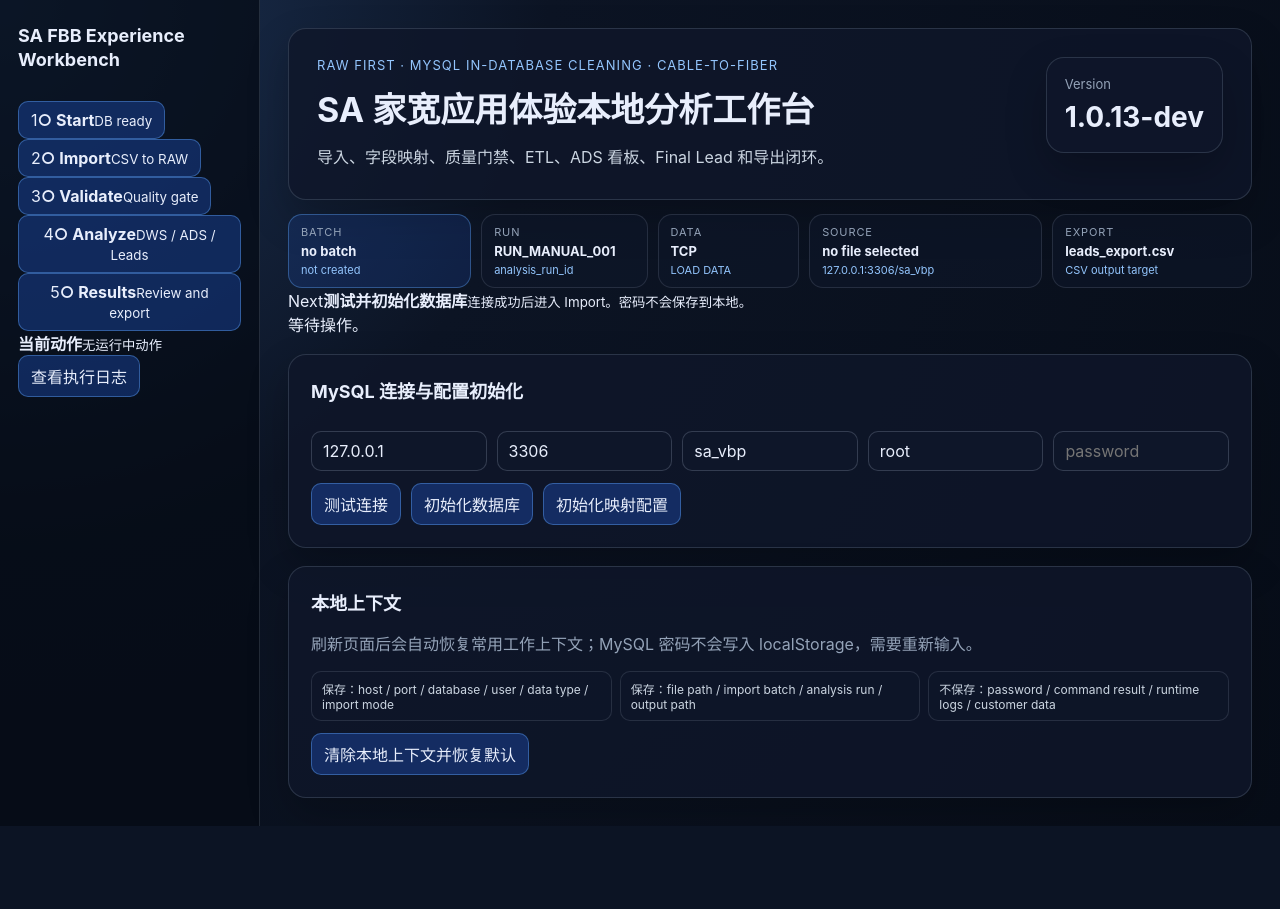
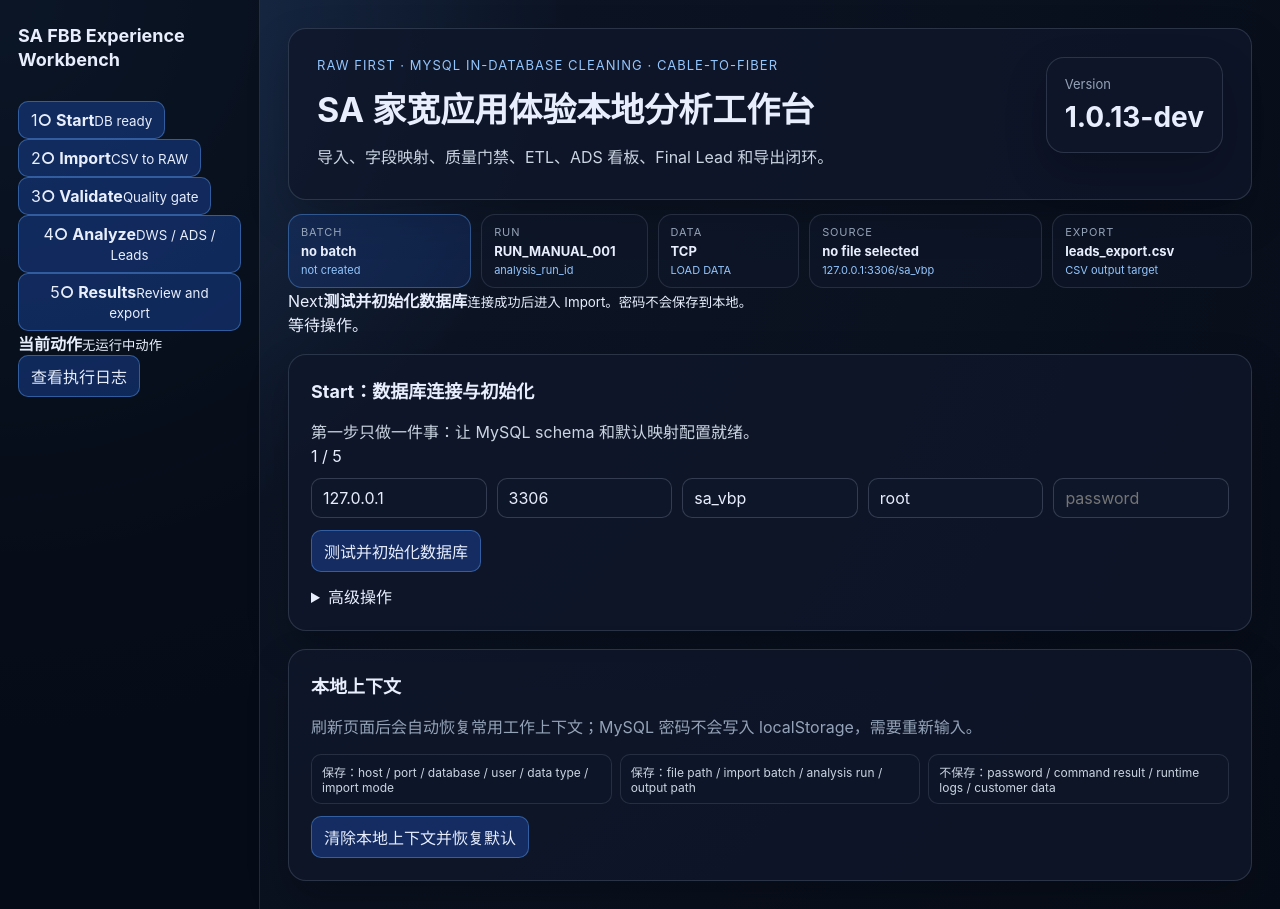
Before and after one commit to zhou-yang-personal/sa-fbb-experience-workbench, a React (Vite) app: page / in a window 1280 px wide. Before the commit the page ends 826 px from the top, so only its background shows below. Built offline with nearby package versions, Linux system fonts and the light colour scheme.

Commit message:
feat: guide start step database actions

```diff
--- a/src/features/workbench/ConnectionPanel.tsx
+++ b/src/features/workbench/ConnectionPanel.tsx
@@ -1,4 +1,5 @@
-import type { MySqlSettings } from '../../shared/types';
+import type { ActionState, MySqlSettings } from '../../shared/types';
+import { ActionButton } from './ActionButton';
 import { workbenchApi } from './workbenchApi';
 
 type Props = {
@@ -6,13 +7,29 @@ type Props = {
   setSettings: (settings: MySqlSettings) => void;
   runAction: (label: string, action: () => Promise<unknown>) => Promise<unknown>;
   clearPersistedContext: () => void;
+  actionStates: Record<string, ActionState>;
 };
 
-export function ConnectionPanel({ settings, setSettings, runAction, clearPersistedContext }: Props) {
+export function ConnectionPanel({ settings, setSettings, runAction, clearPersistedContext, actionStates }: Props) {
+  async function prepareDatabase() {
+    await runAction('start_prepare_database', async () => {
+      await workbenchApi.testDb(settings);
+      await workbenchApi.initDb(settings);
+      await workbenchApi.seedConfig(settings);
+      return { status: 'ready', database: settings.database };
+    });
+  }
+
   return (
     <section className="workbench-section-stack">
-      <section className="panel form-panel">
-        <h2>MySQL 连接与配置初始化</h2>
+      <section className="panel form-panel step-card">
+        <div className="step-card-head">
+          <div>
+            <h2>Start：数据库连接与初始化</h2>
+            <p className="hero-text">第一步只做一件事：让 MySQL schema 和默认映射配置就绪。</p>
+          </div>
+          <span className="step-badge">1 / 5</span>
+        </div>
         <div className="form-grid">
           <input value={settings.host} onChange={(e) => setSettings({ ...settings, host: e.target.value })} placeholder="host" />
           <input value={settings.port} onChange={(e) => setSettings({ ...settings, port: Number(e.target.value) })} placeholder="port" />
@@ -20,11 +37,17 @@ export function ConnectionPanel({ settings, setSettings, runAction, clearPersist
           <input value={settings.user} onChange={(e) => setSettings({ ...settings, user: e.target.value })} placeholder="user" />
           <input type="password" value={settings.secret} onChange={(e) => setSettings({ ...settings, secret: e.target.value })} placeholder="password" />
         </div>
-        <div className="action-row">
-          <button onClick={() => runAction('db_test_connection', () => workbenchApi.testDb(settings))}>测试连接</button>
-          <button onClick={() => runAction('db_initialize', () => workbenchApi.initDb(settings))}>初始化数据库</button>
-          <button onClick={() => runAction('config_seed_defaults', () => workbenchApi.seedConfig(settings))}>初始化映射配置</button>
+        <div className="primary-action-row">
+          <ActionButton actionKey="start_prepare_database" actionStates={actionStates} primary label="测试并初始化数据库" onClick={prepareDatabase} />
         </div>
+        <details className="advanced-actions">
+          <summary>高级操作</summary>
+          <div className="action-row">
+            <ActionButton actionKey="db_test_connection" actionStates={actionStates} label="仅测试连接" onClick={() => runAction('db_test_connection', () => workbenchApi.testDb(settings))} />
+            <ActionButton actionKey="db_initialize" actionStates={actionStates} label="仅初始化数据库" onClick={() => runAction('db_initialize', () => workbenchApi.initDb(settings))} />
+            <ActionButton actionKey="config_seed_defaults" actionStates={actionStates} label="仅初始化映射配置" onClick={() => runAction('config_seed_defaults', () => workbenchApi.seedConfig(settings))} />
+          </div>
+        </details>
       </section>
 
       <section className="panel persistence-panel">
```
